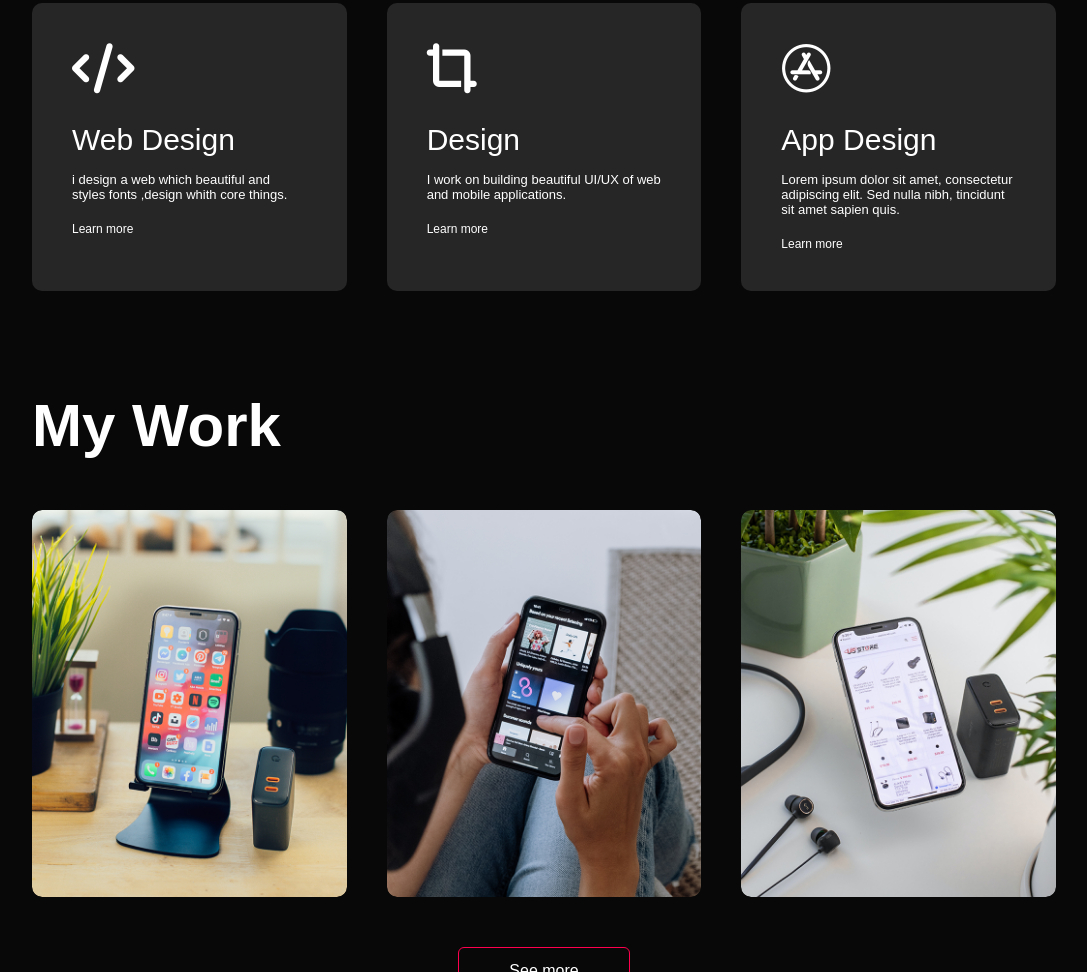
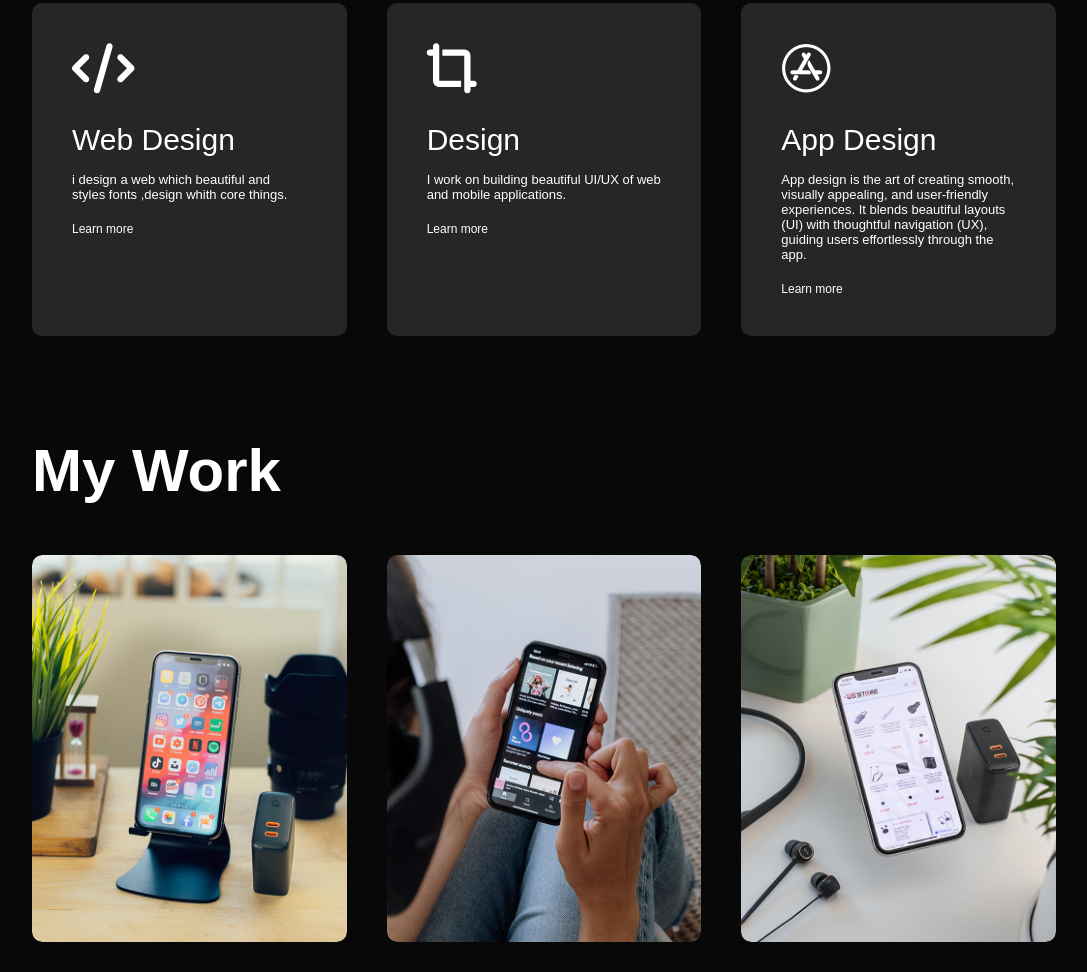
Before and after one commit to Anilkumar20102005/portfolio, a plain HTML site: page index.html in a window 1280 px wide. Shown: the part 1676-2648 px from the top of the page, without its empty margins (96-1183 px from the left). Drawn offline with Linux system fonts and the light colour scheme.

Commit message:
app design

```diff
--- a/index.html
+++ b/index.html
@@ -98,7 +98,7 @@ Currently, I'm working on SkyPathways, a travel website that blends strong brand
             <div>
                 <i class="fab fa-app-store"></i>
                 <h2>App Design</h2>
-                <p>Lorem ipsum dolor sit amet, consectetur adipiscing elit. Sed nulla nibh, tincidunt sit amet sapien quis.</p>
+                <p>App design is the art of creating smooth, visually appealing, and user-friendly experiences. It blends beautiful layouts (UI) with thoughtful navigation (UX), guiding users effortlessly through the app.</p>
                 <a href="#">Learn more</a>
             </div>
         </div>
```
